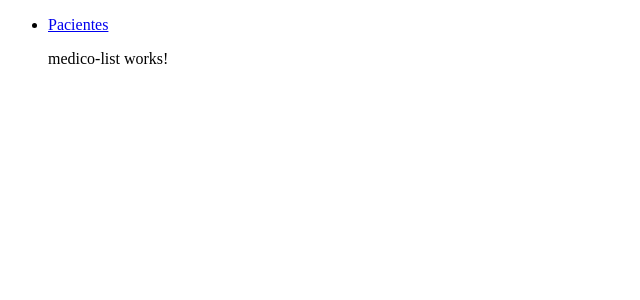
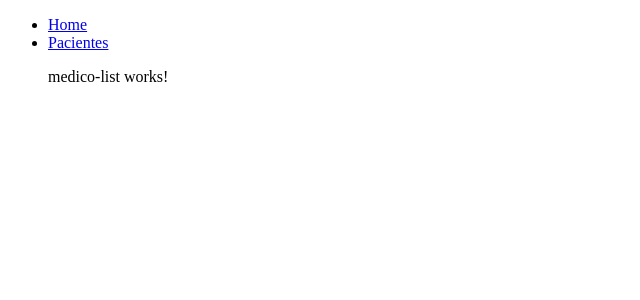
Before and after one commit to Uniandes-ISIS2603-backup/s4-front-MedicinaPrepagada, an Angular app: page / in a window 1280 px wide. Shown: the top 300 px of the page, without its empty margins (0-640 px from the left). Built offline with nearby package versions, Linux system fonts and the light colour scheme.

Commit message:
Home agregado

```diff
--- a/src/app/app.component.html
+++ b/src/app/app.component.html
@@ -2,9 +2,12 @@
 
 <ul class="nav nav-tabs">
     <li class="nav nav-item">
+        <a routerLink="/">Home</a>
+    </li>
+    <li class="nav nav-item">
         <a routerLink="/pacientes/list">Pacientes</a>
+    </li>
         <app-medico-list></app-medico-list>
-    </li>
 </ul>
 
 <div class="list">
```
